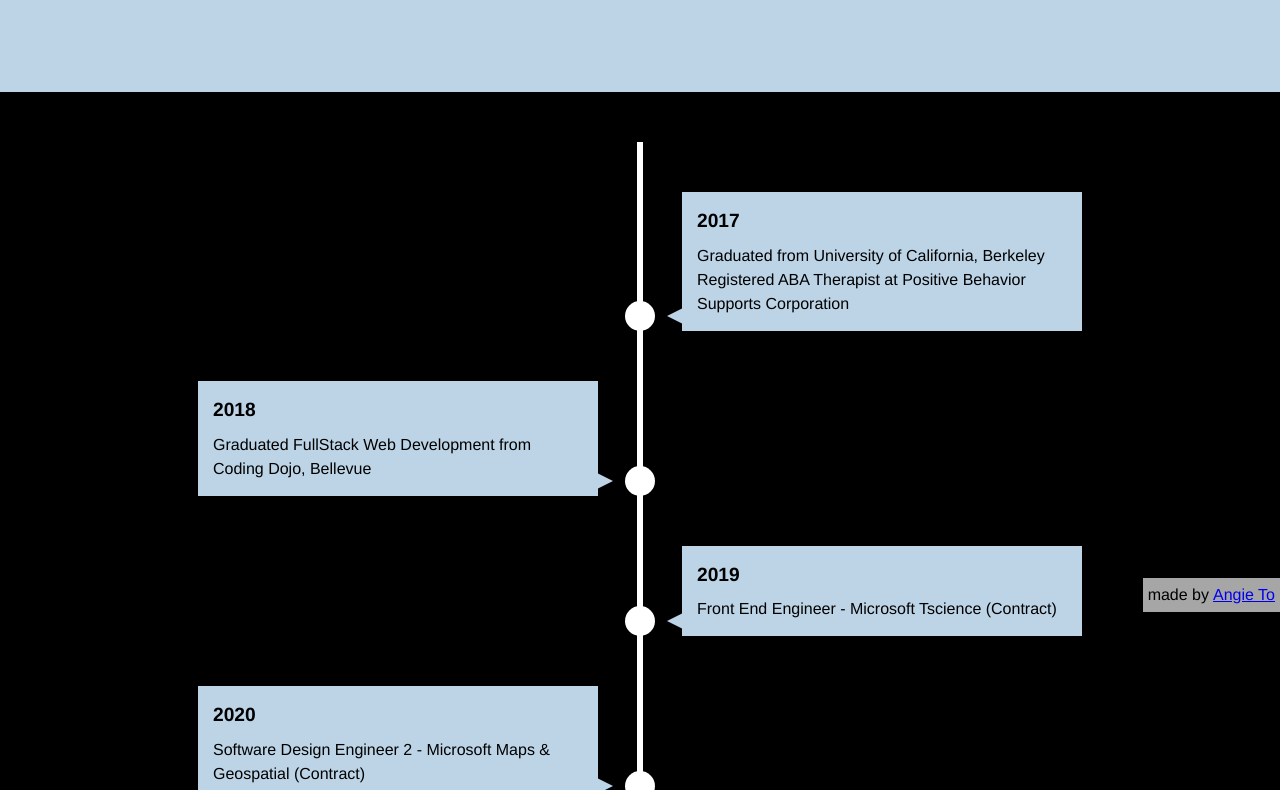
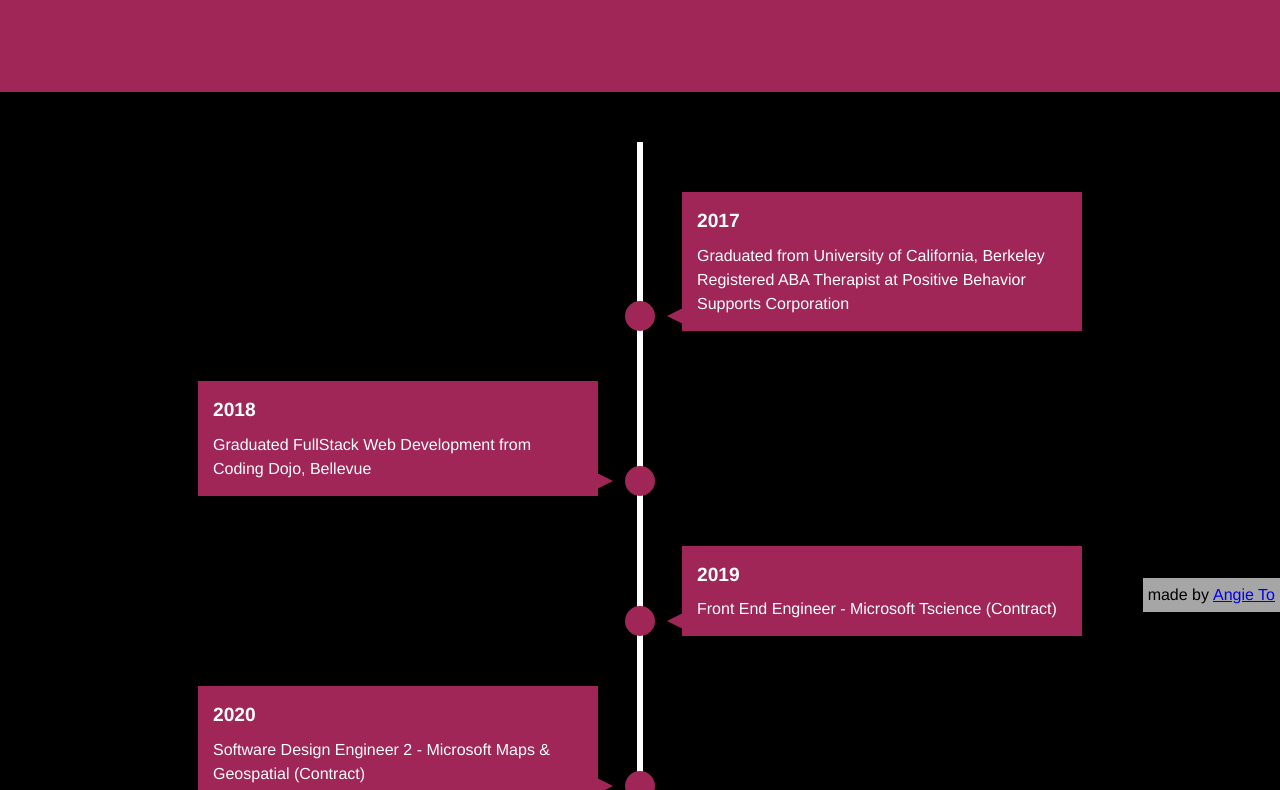
Before and after one commit to angieto/side-projects, a plain HTML site: page timeline/index.html in a window 1280 px wide. Shown: the part 168-958 px from the top of the page. Drawn offline with Linux system fonts and the light colour scheme.

Commit message:
added timeline effects p1

```diff
--- a/timeline/app.js
+++ b/timeline/app.js
@@ -0,0 +1,36 @@
+;(function () {
+    "use strict"
+
+    // DOM elements
+    var listItems = document.querySelectorAll(".timeline li")
+
+    // check if an element is in viewport
+    function isElementInViewport(el) {
+        const bbox = el.getBoundingClientRect()
+        return (
+            bbox.top >= 0 &&
+            bbox.left >= 0 &&
+            bbox.bottom <=
+                (window.innerHeight || document.documentElement.clientHeight) &&
+            bbox.right <=
+                (window.innerWidth || document.documentElement.clientWidth)
+        )
+    }
+
+    function callBackFunc() {
+        const className = "in-view"
+        for (let i = 0; i < listItems.length; i++) {
+            var el = listItems[i]
+            if (isElementInViewport(el)) {
+                el.classList.add(className)
+            } else {
+                el.classList.remove(className)
+            }
+        }
+    }
+
+    // listen for events
+    window.addEventListener("load", callBackFunc)
+    window.addEventListener("resize", callBackFunc)
+    window.addEventListener("scroll", callBackFunc)
+})()
--- a/timeline/style.css
+++ b/timeline/style.css
@@ -9,7 +9,7 @@
 body {
     font: normal 16px/1.5 "Helvetica Neue", sans-serif;
     background: #000000;
-    color: #000;
+    color: #fff;
     overflow-x: hidden;
     padding-bottom: 50px;
 }
@@ -17,7 +17,7 @@ body {
 /* Intro Section */
 
 .intro {
-    background: #bcd4e6;
+    background: #9f2656;
     padding: 100px 0;
 }
 
@@ -66,7 +66,7 @@ h1 {
     bottom: 0;
     width: 400px;
     padding: 15px;
-    background: #bcd4e6;
+    background: #9f2656;
 }
 
 .timeline ul li div::before {
@@ -85,7 +85,7 @@ h1 {
 .timeline ul li:nth-child(odd) div::before {
     left: -15px;
     border-width: 8px 16px 8px 0;
-    border-color: transparent #bcd4e6;
+    border-color: transparent #9f2656;
 }
 
 .timeline ul li:nth-child(even) div {
@@ -95,7 +95,7 @@ h1 {
 .timeline ul li:nth-child(even) div::before {
     right: -15px;
     border-width: 8px 0px 8px 16px;
-    border-color: transparent #bcd4e6;
+    border-color: transparent #9f2656;
 }
 
 time {
@@ -103,6 +103,27 @@ time {
     font-size: 1.2rem;
     font-weight: bold;
     margin-bottom: 8px;
+}
+
+/* Effects */
+.timeline ul li::after {
+    transition: background 0.5s ease-in-out;
+}
+
+.timeline ul li.in-view::after {
+    background: #9f2656;
+}
+
+.timeline ul li div {
+    visibility: hidden;
+    opacity: 0;
+    transition: all 0.5s ease-in-out;
+}
+
+.timeline ul li.in-view div {
+    transform: none;
+    visibility: visible;
+    opacity: 1;
 }
 
 /* Footer */
```
Also changed, not shown: timeline/index.html (+1 -0 lines).
